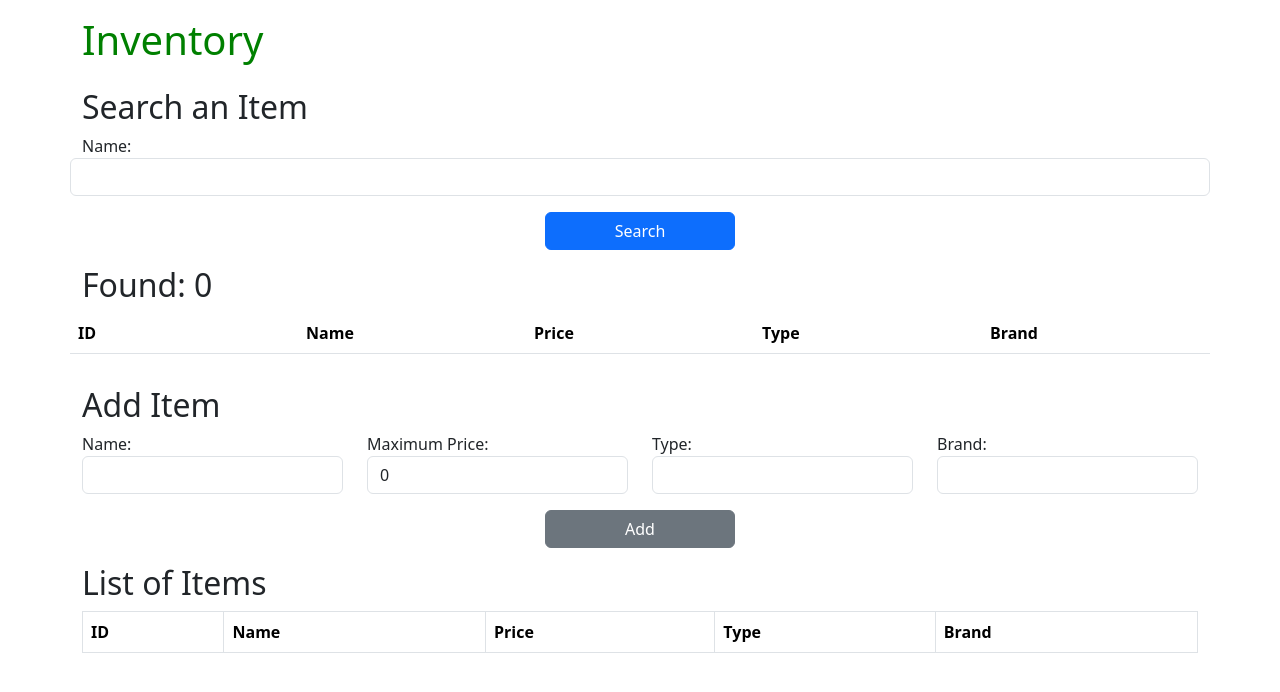
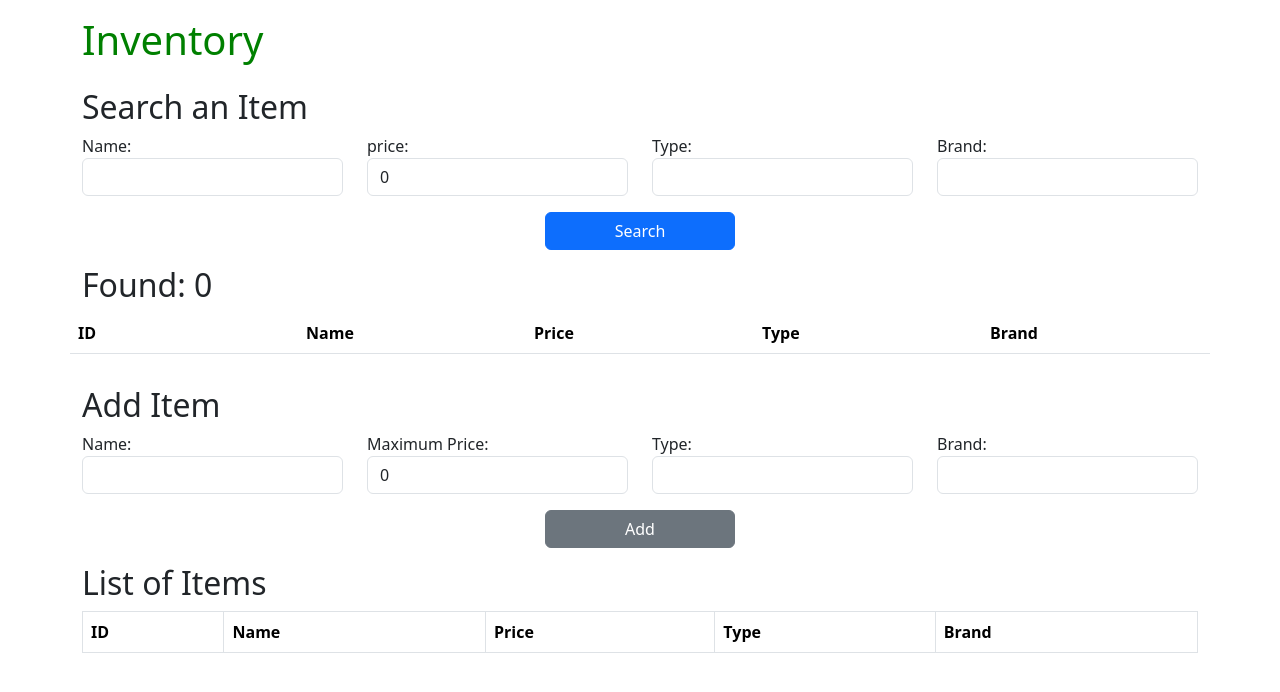
Before and after one commit to rraharjo/learn_react, a React (Create React App) app: page / in a window 1280 px wide. Shown: the top 692 px of the page. Built offline with nearby package versions, Linux system fonts and the light colour scheme.

Commit message:
filter v.2

```diff
--- a/src/App.js
+++ b/src/App.js
@@ -13,14 +13,24 @@ function App() {
   const [filter, setFilters] = useState([]);
   const [data, setData] = useState({number: 0, items: []})
   //item props: name, price -> num, type, brand
-
-  const updateFilters = (name) => {
+  const updateFilters = (filter) => {//filter is an obj {} --> name, price, type, brand
     const items = data["items"];
     let FilteredItems = [];
+    console.log(filter);
     for (let x = 0 ; x < items.length ; x++){
-      if (items[x].name === name){
-        FilteredItems.push(items[x]);
+      if (filter.name !== '' && filter.name !== items[x].name){
+        continue;
       }
+      if (filter.price !== '' && filter.price !== items[x].price){
+        continue;
+      }
+      if (filter.type !== '' && filter.type !== items[x].type){
+        continue;
+      }
+      if (filter.brand !== '' && filter.brand !== items[x].brand){
+        continue;
+      }
+      FilteredItems.push(items[x]);
     }
     setFilters(FilteredItems);
   };
--- a/src/SearchBar.js
+++ b/src/SearchBar.js
@@ -2,9 +2,12 @@ import {useState} from "react";
 
 function SearchBar(props){
     const [name, setName] = useState("");
+    const [price, setPrice] = useState(0);
+    const [type, setType] = useState("");
+    const [brand, setBrand] = useState("");
 
     const returnFilter = () =>{
-        props.filter(name);
+        props.filter({name, price, type, brand});
     }
 
     return(
@@ -13,6 +16,7 @@ function SearchBar(props){
                 <h2>Search an Item</h2>
             </div>
             <div className="row">
+                <div className="col">
                     <label>Name: </label>
                     <input
                     className="form-control"
@@ -20,6 +24,34 @@ function SearchBar(props){
                     type="text"
                     value={name}
                     onChange={(e) => setName(e.target.value)}/>
+                </div>
+                <div className="col">
+                    <label>price: </label>
+                    <input
+                    className="form-control"
+                    id="price-field"
+                    type="number"
+                    value={price}
+                    onChange={(e) => setPrice(e.target.value)}/>
+                </div>
+                <div className="col">
+                    <label>Type: </label>
+                    <input
+                    className="form-control"
+                    id="type-field"
+                    type="text"
+                    value={type}
+                    onChange={(e) => setType(e.target.value)}/>
+                </div>
+                <div className="col">
+                    <label>Brand: </label>
+                    <input
+                    className="form-control"
+                    id="brand-field"
+                    type="text"
+                    value={brand}
+                    onChange={(e) => setBrand(e.target.value)}/>
+                </div>
             </div>
             <div className="row mt-3">
                 <div className="col-5"></div>
@@ -30,29 +62,3 @@ function SearchBar(props){
 }
 
 export default SearchBar;
-
-/*
-<label>Maximum Price: </label>
-                <input
-                id="max-price-field"
-                type="number"
-                value={maxPrice}
-                onChange={(e) => setMaxPrice(e.target.value)}/>
-                <br></br>
-
-                <label>Type: </label>
-                <input
-                id="type-field"
-                type="text"
-                value={type}
-                onChange={(e) => setType(e.target.value)}/>
-                <br></br>
-
-                <label>Brand: </label>
-                <input
-                id="brand-field"
-                type="text"
-                value={brand}
-                onChange={(e) => setBrand(e.target.value)}/>
-                <br></br>
-*/
```
Lines whose indentation alone changed are shown as unchanged.
